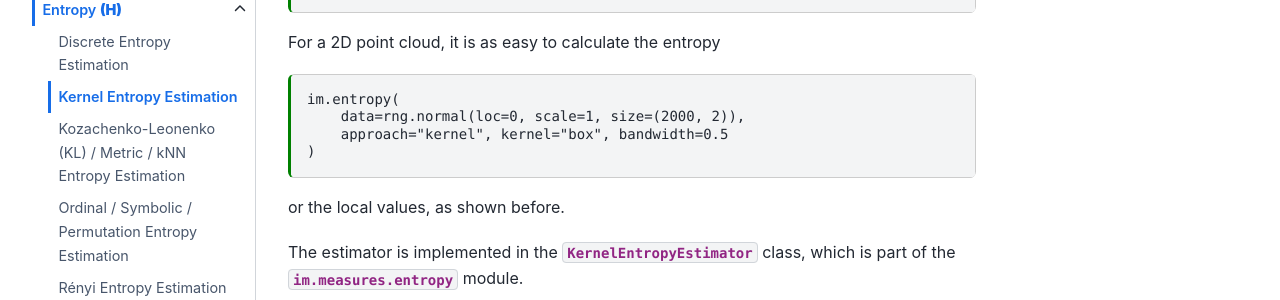
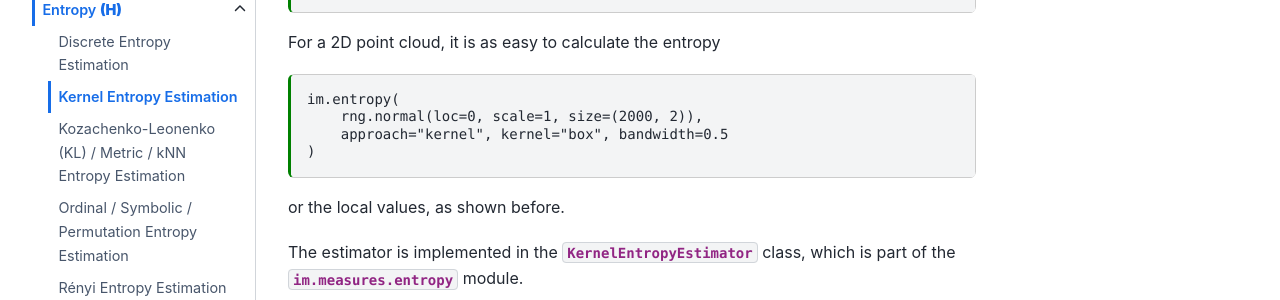
Before and after one commit to cbueth/infomeasure, a Sphinx documentation site: the page built from docs/guide/entropy/kernel.md, in a window 1280 px wide and 900 px high, scrolled down 1837 px. Shown: the part 325-625 px from the top of the window. Built offline with Sphinx 7.4.7 and the Sphinx Book theme 1.1.4, drawn with Linux system fonts in a browser that asks for light colours; pages that are not in the unit, such as notebooks, are missing from menus; cross-references to code outside the pages are shown as plain code.

````diff
--- a/docs/guide/entropy/kernel.md
+++ b/docs/guide/entropy/kernel.md
@@ -92,7 +92,7 @@ For a 2D point cloud, it is as easy to calculate the entropy
 
 ```{code-cell}
 im.entropy(
-    data=rng.normal(loc=0, scale=1, size=(2000, 2)),
+    rng.normal(loc=0, scale=1, size=(2000, 2)),
     approach="kernel", kernel="box", bandwidth=0.5
 )
 ```
````
Also changed, not shown: docs/guide/entropy/renyi.md (+1 -1 lines), docs/guide/entropy/tsallis.md (+1 -1 lines).
